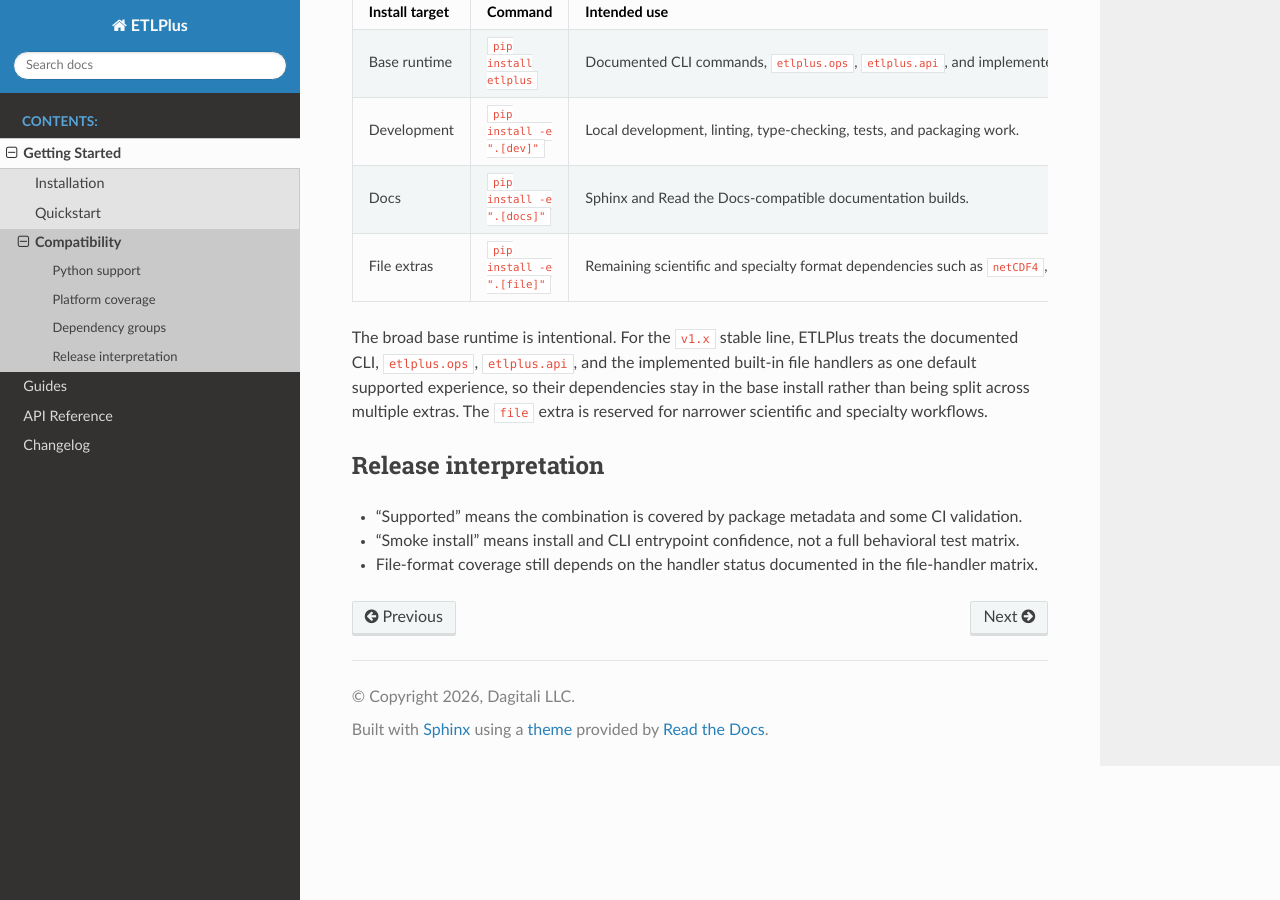
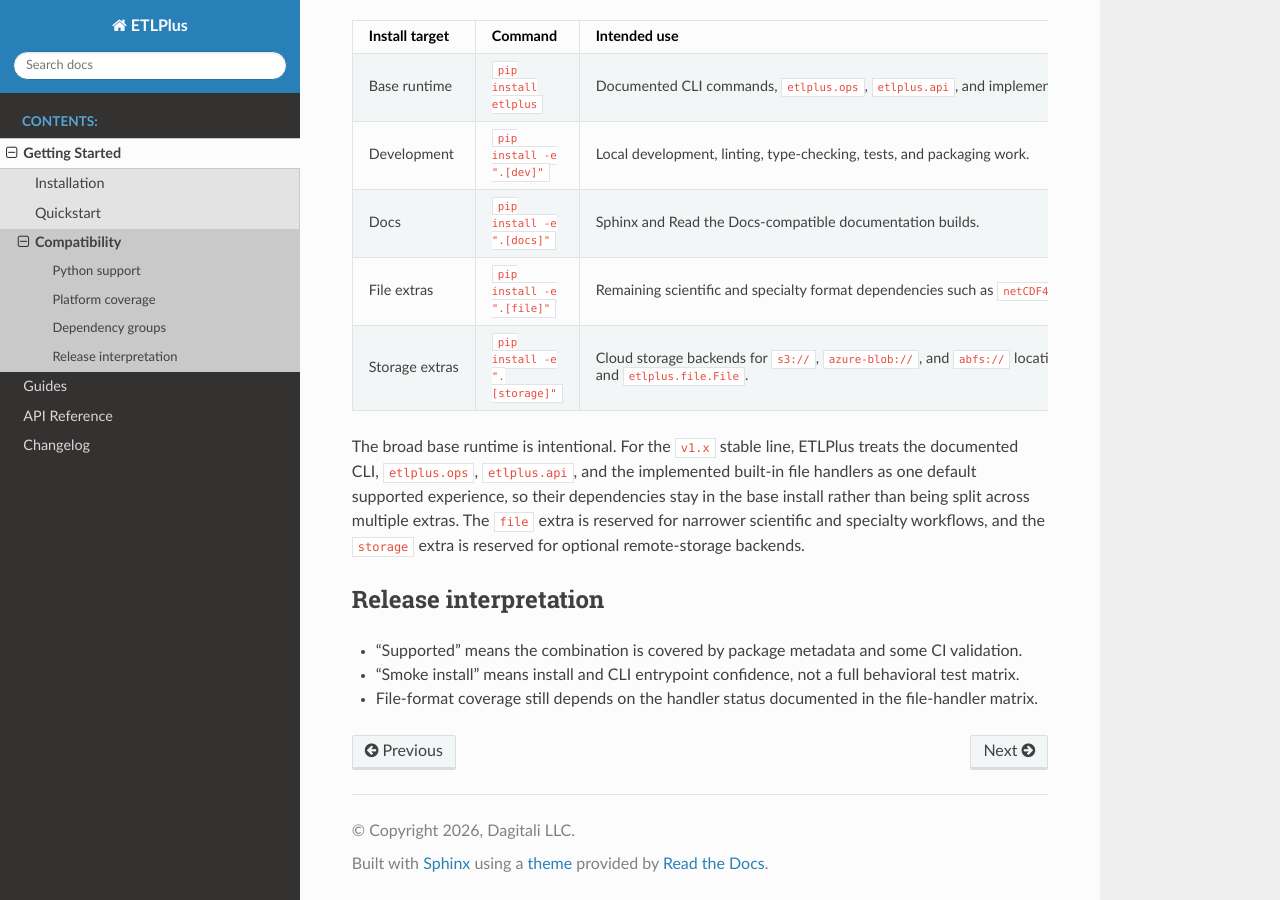
Before and after one commit to Dagitali/ETLPlus, a Sphinx documentation site: the page built from docs/source/getting-started/compatibility.md, in a window 1280 px wide and 900 px high, scrolled down 873 px. Built offline with Sphinx 7.4.7 and the Read the Docs theme 3.1.0, drawn with Linux system fonts in a browser that asks for light colours; some of the changed text lies outside the part shown.

Commit message:
docs(getting-started): Update compatibility.md

```diff
--- a/docs/source/getting-started/compatibility.md
+++ b/docs/source/getting-started/compatibility.md
@@ -1,6 +1,7 @@
 # Compatibility
 
-ETLPlus currently targets a narrow, explicit support window ahead of `v1.0.0`.
+ETLPlus documents a narrow, explicit support window. The statements on this page describe the
+supported release contract that the project intends to carry into the stable `v1.0.0` line.
 
 ## Python support
 
@@ -33,11 +34,13 @@ packaging and entrypoint regressions before release.
 | Development | `pip install -e ".[dev]"` | Local development, linting, type-checking, tests, and packaging work. |
 | Docs | `pip install -e ".[docs]"` | Sphinx and Read the Docs-compatible documentation builds. |
 | File extras | `pip install -e ".[file]"` | Remaining scientific and specialty format dependencies such as `netCDF4`, `pyreadr`, `pyreadstat`, and `xarray`. |
+| Storage extras | `pip install -e ".[storage]"` | Cloud storage backends for `s3://`, `azure-blob://`, and `abfs://` locations through `etlplus.storage` and `etlplus.file.File`. |
 
 The broad base runtime is intentional. For the `v1.x` stable line, ETLPlus treats the documented
 CLI, `etlplus.ops`, `etlplus.api`, and the implemented built-in file handlers as one default
 supported experience, so their dependencies stay in the base install rather than being split across
-multiple extras. The `file` extra is reserved for narrower scientific and specialty workflows.
+multiple extras. The `file` extra is reserved for narrower scientific and specialty workflows, and
+the `storage` extra is reserved for optional remote-storage backends.
 
 ## Release interpretation
 
```
